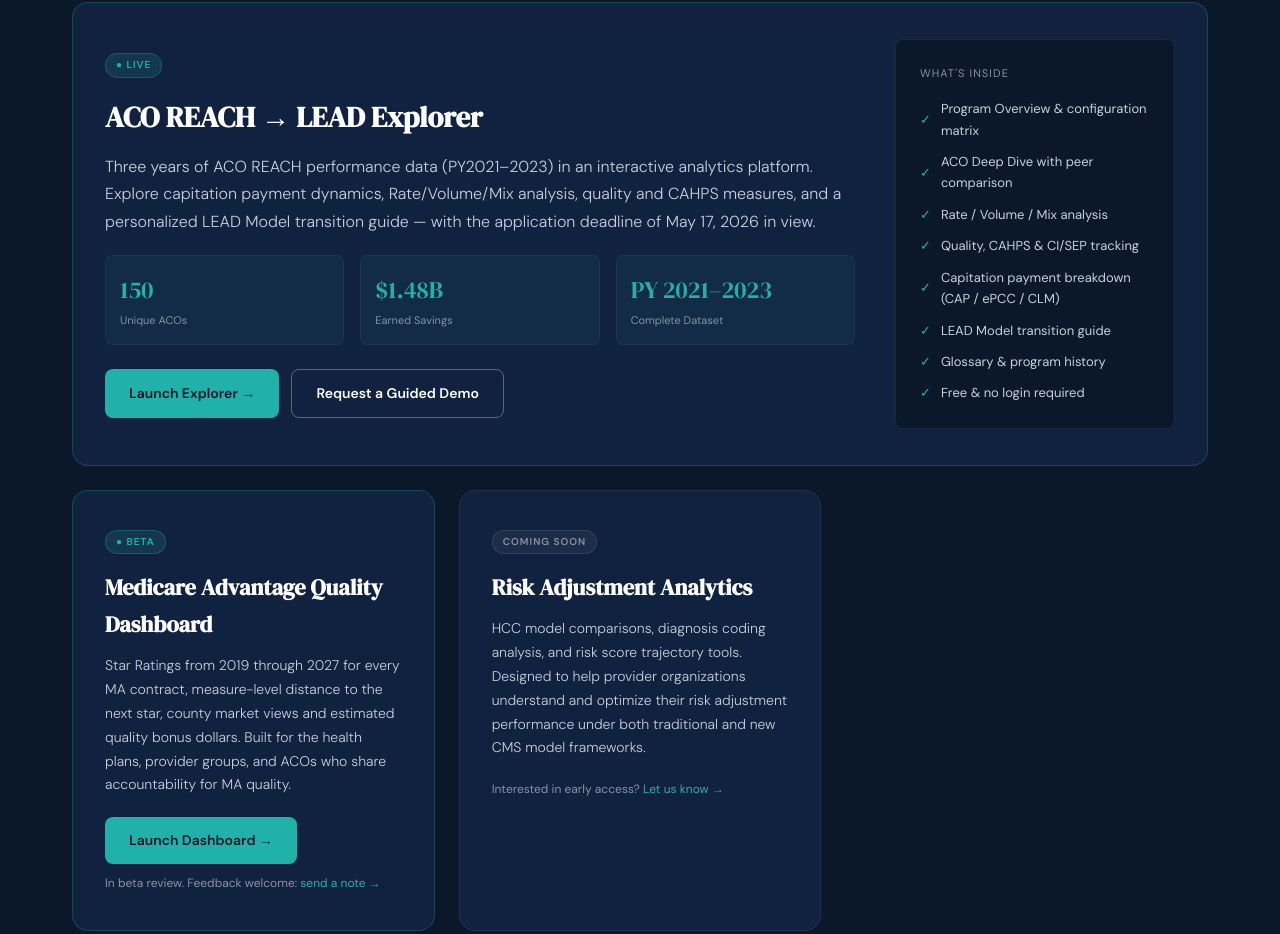
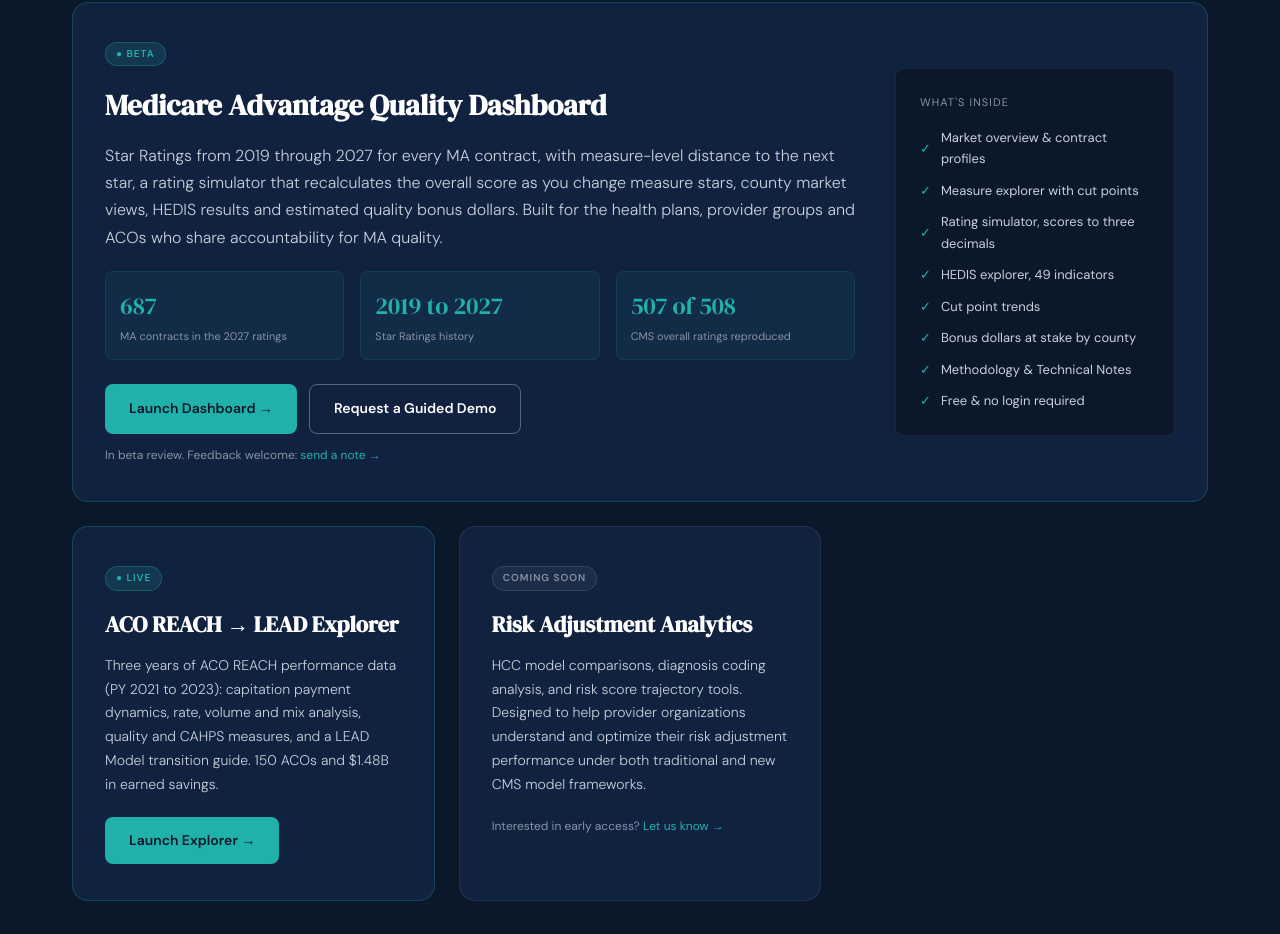
Before and after one commit to trynytyhealthSmithson/trynyty-website, a plain HTML site: page tools.html in a window 1280 px wide. Shown: the part 1100-2034 px from the top of the page. Drawn offline with Linux system fonts and the light colour scheme; a script that the page names is missing.

Commit message:
Tools page: feature the MA Quality Dashboard; ACO REACH Explorer moves to a standard card (#8)
Claude-Session: https://claude.ai/code/session_01XEdGvRPDB5bKFnbjj3FkW9

Co-authored-by: Claude <noreply@anthropic.com>

```diff
--- a/tools.html
+++ b/tools.html
@@ -111,54 +111,55 @@
         </div>
       </div>
 
-      <!-- ACO REACH → LEAD Explorer — Live -->
+      <!-- Medicare Advantage Quality Dashboard — Featured -->
       <div class="tool-card tool-card--live" style="grid-column: 1 / -1; display: grid; grid-template-columns: 1fr 280px; gap: 40px; align-items: center;">
         <div>
-          <span class="tool-badge badge-live">● Live</span>
-          <h3 style="font-size: 1.8rem; margin-bottom: 12px;">ACO REACH → LEAD Explorer</h3>
-          <p style="font-size: 1rem; margin-bottom: 20px;">Three years of ACO REACH performance data (PY2021–2023) in an interactive analytics platform. Explore capitation payment dynamics, Rate/Volume/Mix analysis, quality and CAHPS measures, and a personalized LEAD Model transition guide — with the application deadline of May 17, 2026 in view.</p>
+          <span class="tool-badge badge-live">● Beta</span>
+          <h3 style="font-size: 1.8rem; margin-bottom: 12px;">Medicare Advantage Quality Dashboard</h3>
+          <p style="font-size: 1rem; margin-bottom: 20px;">Star Ratings from 2019 through 2027 for every MA contract, with measure-level distance to the next star, a rating simulator that recalculates the overall score as you change measure stars, county market views, HEDIS results and estimated quality bonus dollars. Built for the health plans, provider groups and ACOs who share accountability for MA quality.</p>
           <div style="display: grid; grid-template-columns: repeat(3,1fr); gap: 16px; margin-bottom: 24px;">
             <div style="padding: 14px; background: rgba(32,178,170,0.06); border-radius: var(--radius); border: 1px solid rgba(32,178,170,0.12);">
-              <div style="font-family: var(--font-serif); font-size: 1.5rem; color: var(--teal);">150</div>
-              <div style="font-size: 11px; color: var(--slate); margin-top: 2px;">Unique ACOs</div>
+              <div style="font-family: var(--font-serif); font-size: 1.5rem; color: var(--teal);">687</div>
+              <div style="font-size: 11px; color: var(--slate); margin-top: 2px;">MA contracts in the 2027 ratings</div>
             </div>
             <div style="padding: 14px; background: rgba(32,178,170,0.06); border-radius: var(--radius); border: 1px solid rgba(32,178,170,0.12);">
-              <div style="font-family: var(--font-serif); font-size: 1.5rem; color: var(--teal);">$1.48B</div>
-              <div style="font-size: 11px; color: var(--slate); margin-top: 2px;">Earned Savings</div>
+              <div style="font-family: var(--font-serif); font-size: 1.5rem; color: var(--teal);">2019 to 2027</div>
+              <div style="font-size: 11px; color: var(--slate); margin-top: 2px;">Star Ratings history</div>
             </div>
             <div style="padding: 14px; background: rgba(32,178,170,0.06); border-radius: var(--radius); border: 1px solid rgba(32,178,170,0.12);">
-              <div style="font-family: var(--font-serif); font-size: 1.5rem; color: var(--teal);">PY 2021–2023</div>
-              <div style="font-size: 11px; color: var(--slate); margin-top: 2px;">Complete Dataset</div>
+              <div style="font-family: var(--font-serif); font-size: 1.5rem; color: var(--teal);">507 of 508</div>
+              <div style="font-size: 11px; color: var(--slate); margin-top: 2px;">CMS overall ratings reproduced</div>
             </div>
           </div>
           <div style="display: flex; gap: 12px; flex-wrap: wrap;">
-            <a href="https://reachpuf.trynytyhealth.com" target="_blank" class="btn btn-primary explorer-launch" data-explorer="reach">Launch Explorer →</a>
+            <a href="/ma-quality" class="btn btn-primary explorer-launch" data-explorer="ma-quality">Launch Dashboard →</a>
             <a href="contact.html" class="btn btn-ghost">Request a Guided Demo</a>
           </div>
+          <div style="font-size: 12px; color: var(--slate); margin-top: 12px;">In beta review. Feedback welcome: <a href="mailto:Andrew@trynytyhealth.com?subject=MA%20Quality%20Dashboard%20feedback" style="color: var(--teal);">send a note →</a></div>
         </div>
         <div style="background: var(--navy); border-radius: var(--radius); padding: 24px; border: 1px solid rgba(255,255,255,0.07);">
           <div style="font-size: 11px; color: var(--slate); text-transform: uppercase; letter-spacing: 0.1em; margin-bottom: 16px;">What's inside</div>
           <div style="display: flex; flex-direction: column; gap: 10px;">
             <div style="display: flex; align-items: center; gap: 10px; font-size: 13px; color: var(--slate-light);">
-              <span style="color: var(--teal);">✓</span> Program Overview &amp; configuration matrix
+              <span style="color: var(--teal);">✓</span> Market overview &amp; contract profiles
             </div>
             <div style="display: flex; align-items: center; gap: 10px; font-size: 13px; color: var(--slate-light);">
-              <span style="color: var(--teal);">✓</span> ACO Deep Dive with peer comparison
+              <span style="color: var(--teal);">✓</span> Measure explorer with cut points
             </div>
             <div style="display: flex; align-items: center; gap: 10px; font-size: 13px; color: var(--slate-light);">
-              <span style="color: var(--teal);">✓</span> Rate / Volume / Mix analysis
+              <span style="color: var(--teal);">✓</span> Rating simulator, scores to three decimals
             </div>
             <div style="display: flex; align-items: center; gap: 10px; font-size: 13px; color: var(--slate-light);">
-              <span style="color: var(--teal);">✓</span> Quality, CAHPS &amp; CI/SEP tracking
+              <span style="color: var(--teal);">✓</span> HEDIS explorer, 49 indicators
             </div>
             <div style="display: flex; align-items: center; gap: 10px; font-size: 13px; color: var(--slate-light);">
-              <span style="color: var(--teal);">✓</span> Capitation payment breakdown (CAP / ePCC / CLM)
+              <span style="color: var(--teal);">✓</span> Cut point trends
             </div>
             <div style="display: flex; align-items: center; gap: 10px; font-size: 13px; color: var(--slate-light);">
-              <span style="color: var(--teal);">✓</span> LEAD Model transition guide
+              <span style="color: var(--teal);">✓</span> Bonus dollars at stake by county
             </div>
             <div style="display: flex; align-items: center; gap: 10px; font-size: 13px; color: var(--slate-light);">
-              <span style="color: var(--teal);">✓</span> Glossary &amp; program history
+              <span style="color: var(--teal);">✓</span> Methodology &amp; Technical Notes
             </div>
             <div style="display: flex; align-items: center; gap: 10px; font-size: 13px; color: var(--slate-light);">
               <span style="color: var(--teal);">✓</span> Free &amp; no login required
@@ -170,13 +171,12 @@
       <!-- Coming Soon cards -->
 
       <div class="tool-card tool-card--live">
-        <span class="tool-badge badge-live">● Beta</span>
-        <h3>Medicare Advantage Quality Dashboard</h3>
-        <p>Star Ratings from 2019 through 2027 for every MA contract, measure-level distance to the next star, county market views and estimated quality bonus dollars. Built for the health plans, provider groups, and ACOs who share accountability for MA quality.</p>
+        <span class="tool-badge badge-live">● Live</span>
+        <h3>ACO REACH → LEAD Explorer</h3>
+        <p>Three years of ACO REACH performance data (PY 2021 to 2023): capitation payment dynamics, rate, volume and mix analysis, quality and CAHPS measures, and a LEAD Model transition guide. 150 ACOs and $1.48B in earned savings.</p>
         <div style="display: flex; gap: 12px; flex-wrap: wrap; margin-top: 12px;">
-          <a href="/ma-quality" class="btn btn-primary explorer-launch" data-explorer="ma-quality">Launch Dashboard →</a>
+          <a href="https://reachpuf.trynytyhealth.com" target="_blank" class="btn btn-primary explorer-launch" data-explorer="reach">Launch Explorer →</a>
         </div>
-        <div style="font-size: 12px; color: var(--slate); margin-top: 10px;">In beta review. Feedback welcome: <a href="mailto:Andrew@trynytyhealth.com?subject=MA%20Quality%20Dashboard%20feedback" style="color: var(--teal);">send a note →</a></div>
       </div>
 
       <div class="tool-card">
```
